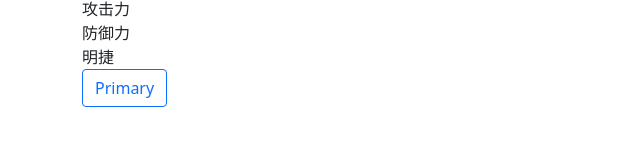
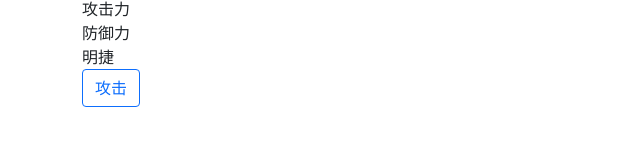
Before and after one commit to ymhomer/ymg_testing, a plain HTML site: page index.html in a window 1280 px wide. Shown: the part 179-324 px from the top of the page, 0-640 px from the left. Drawn offline with nearby package versions, Linux system fonts and the light colour scheme.

Commit message:
Update index.html

```diff
--- a/index.html
+++ b/index.html
@@ -30,7 +30,7 @@
 	</div>
 
 	<div class="container">
-		<button type="button" class="btn btn-outline-primary" id="map">Primary</button>
+		<button type="button" class="btn btn-outline-primary" id="map">攻击</button>
 	</div>
     <!-- Optional JavaScript; choose one of the two! -->
 
```
